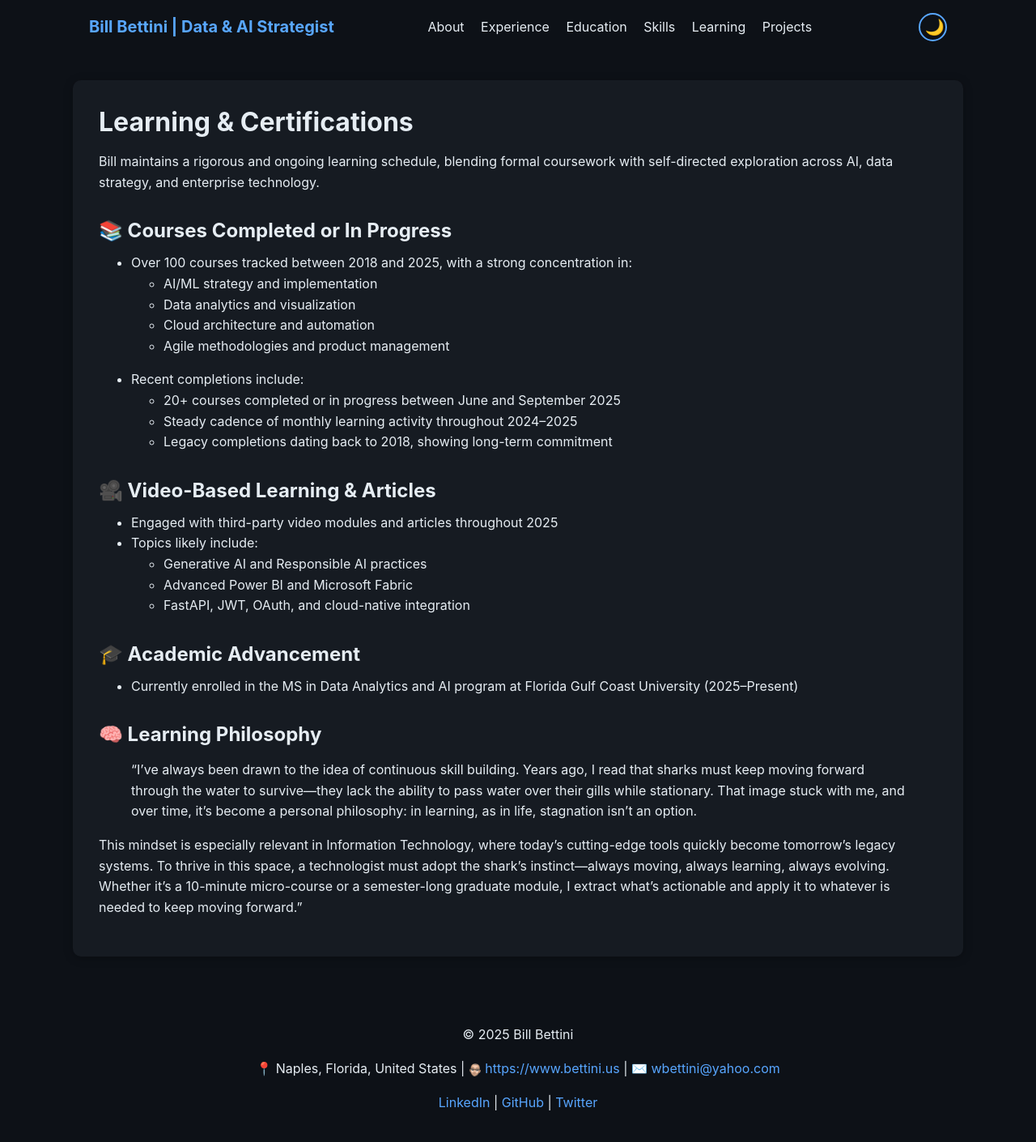
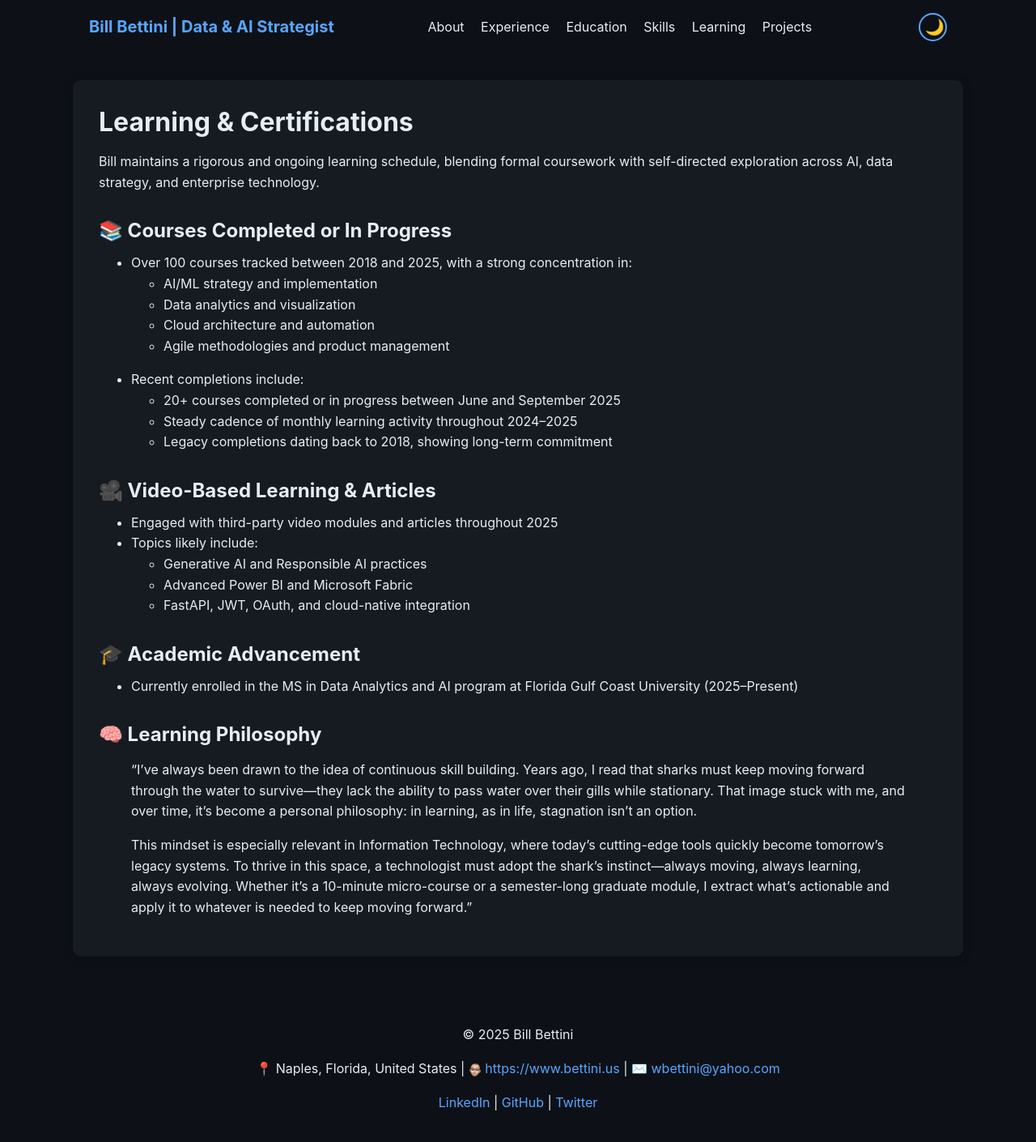
Before and after one commit to wbettini/bettini-site, a Jekyll site: the page built from _pages/learning.md, in a window 1280 px wide. Shown: the whole page at 81% size. Built offline with Jekyll 4.4.1, drawn with Linux system fonts in a browser that asks for light colours.

```diff
--- a/_pages/learning.md
+++ b/_pages/learning.md
@@ -31,4 +31,4 @@ Bill maintains a rigorous and ongoing learning schedule, blending formal coursew
 ## 🧠 Learning Philosophy
 > “I’ve always been drawn to the idea of continuous skill building. Years ago, I read that sharks must keep moving forward through the water to survive—they lack the ability to pass water over their gills while stationary. That image stuck with me, and over time, it’s become a personal philosophy: in learning, as in life, stagnation isn’t an option.
 
-This mindset is especially relevant in Information Technology, where today’s cutting-edge tools quickly become tomorrow’s legacy systems. To thrive in this space, a technologist must adopt the shark’s instinct—always moving, always learning, always evolving. Whether it’s a 10-minute micro-course or a semester-long graduate module, I extract what’s actionable and apply it to whatever is needed to keep moving forward.”
+> This mindset is especially relevant in Information Technology, where today’s cutting-edge tools quickly become tomorrow’s legacy systems. To thrive in this space, a technologist must adopt the shark’s instinct—always moving, always learning, always evolving. Whether it’s a 10-minute micro-course or a semester-long graduate module, I extract what’s actionable and apply it to whatever is needed to keep moving forward.”
```
